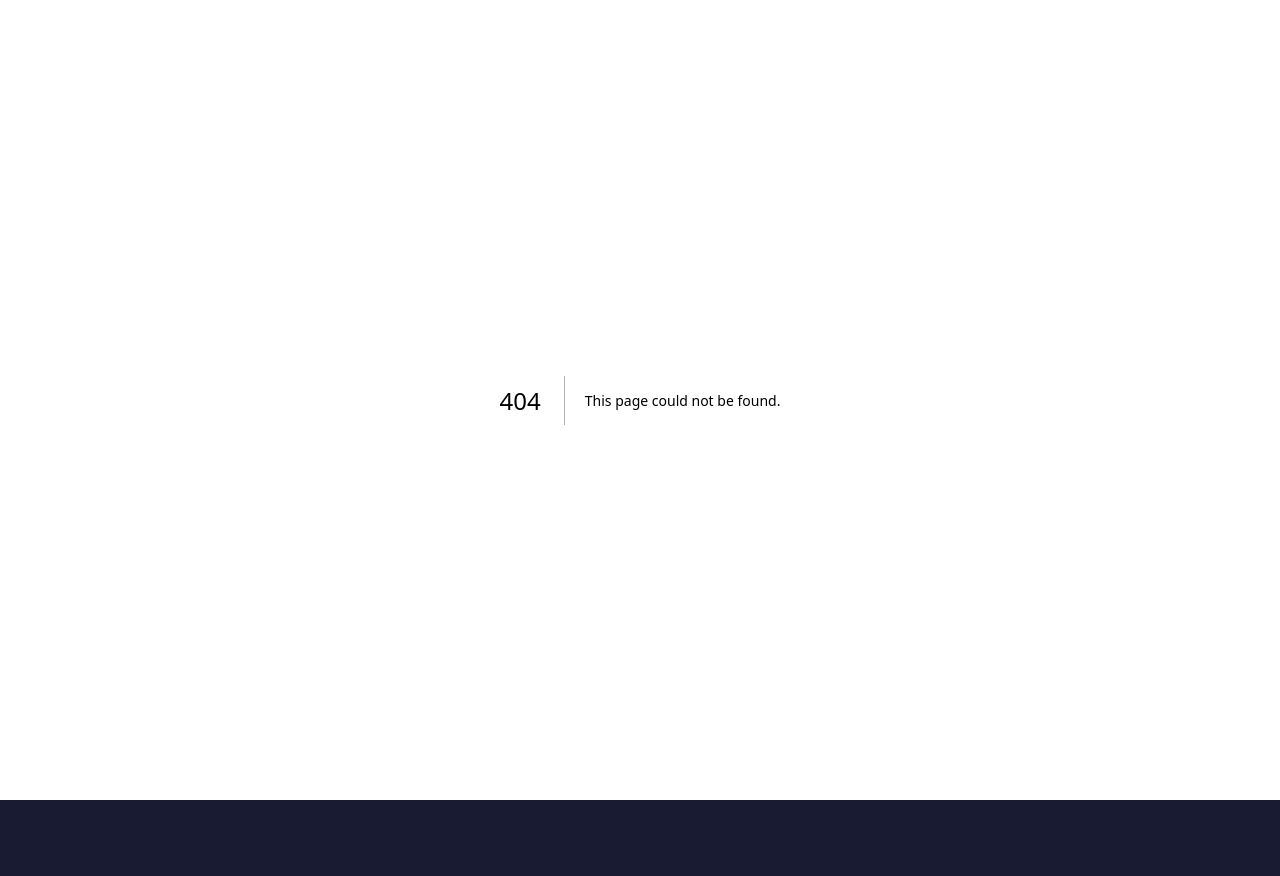
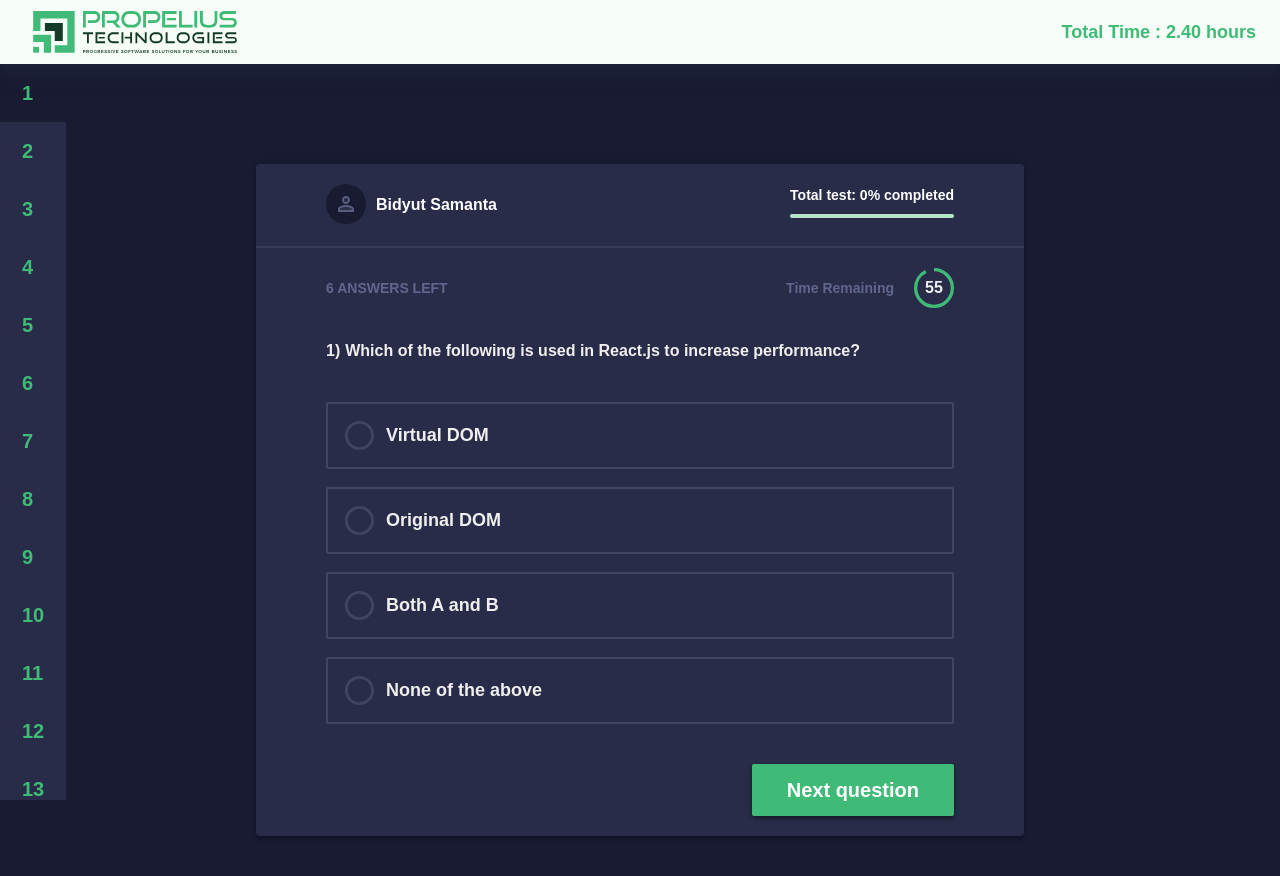
Before and after one commit to Propelius-Technologies/quiz-app, a Next.js app: page / in a window 1280 px wide. Before the commit this address had no page. Shown: the top 876 px of the page. Before the commit the page ends 800 px from the top, so only its background shows below. Built offline with nearby package versions, Linux system fonts and the light colour scheme.

Commit message:
remove console and change in env file

```diff
--- a/src/components/common/CustomSideBar/index.tsx
+++ b/src/components/common/CustomSideBar/index.tsx
@@ -34,7 +34,7 @@ const SideBar: React.FC<sideBarProps> = ({
 }) => {
   const isSM = useMediaQuery("(max-width:834px)");
 
-  console.log({ mockQuestionData });
+
   return (
     <Box>
       <Drawer
--- a/src/pages/[userID].tsx
+++ b/src/pages/[userID].tsx
@@ -1,5 +1,5 @@
 import Authentication from "@/src/sections/Authentication";
-import {getAuth, GoogleAuthProvider, signInWithPopup, signInWithRedirect} from "@firebase/auth";
+import {getAuth, GoogleAuthProvider, signInWithPopup} from "@firebase/auth";
 import {useState} from "react";
 import {useRouter} from "next/router";
 import {fireBaseApp} from "../../firebase.config";
@@ -24,7 +24,7 @@ const GoogleAuth = () =>{
                 setIsLoading(false)
 
             } else {
-                console.log({response})
+
                 if (response.user?.email === 'monika.tiwari@propelius.tech') {
                     setIsLoading(false);
                     router.push('/');
--- /dev/null
+++ b/src/pages/index.tsx
@@ -0,0 +1,70 @@
+import { Box } from "@mui/material";
+import Head from "next/head";
+import { useState } from "react";
+import SideBar from "../components/common/CustomSideBar";
+import Header from "../components/common/Header";
+import { mockQuestionData } from "../data/MockData";
+import { mockDataType } from "../data/type";
+import Assessment from "../sections/Assessment/Assessment";
+
+let SelectedQueIdArray: number[] = [];
+export default function Home() {
+  const [queData, setQueData] = useState<mockDataType | undefined>(
+    mockQuestionData[0]
+  );
+  const [selectedQue, setSelectedQue] = useState<number>(0);
+  const [activeStep, setActiveStep] = useState(0);
+
+  const handleQuestion = (data: mockDataType, index: number) => {
+    console.log("getData", data);
+    SelectedQueIdArray.push(index);
+    setQueData(data);
+    setSelectedQue(index);
+  };
+
+  const handleNext = () => {
+    setActiveStep((prevActiveStep) => prevActiveStep + 5);
+
+    setQueData(mockQuestionData[selectedQue + 1]);
+    setSelectedQue(selectedQue + 1);
+  };
+
+  console.log({ queData });
+
+  return (
+    <>
+      <Head>
+        <title>Quiz App</title>
+        <meta name="description" content="Generated by create next app" />
+        <meta name="viewport" content="width=device-width, initial-scale=1" />
+        <link rel="icon" href="/favicon.ico" />
+      </Head>
+      <main>
+        <Box>
+          <Box
+            sx={{
+              backgroundColor: "#181b32",
+              py: "100px",
+            }}
+          >
+            <Header />
+            <Box>
+              <SideBar
+                mockQuestionData={mockQuestionData}
+                handleQuestion={handleQuestion}
+                selectedQue={selectedQue}
+                SelectedQueIdArray={SelectedQueIdArray}
+              />
+              <Assessment
+                queData={queData}
+                activeStep={activeStep}
+                selectedQue={selectedQue}
+                handleNext={handleNext}
+              />
+            </Box>
+          </Box>
+        </Box>
+      </main>
+    </>
+  );
+}
--- a/src/sections/Assessment/Assessment.tsx
+++ b/src/sections/Assessment/Assessment.tsx
@@ -122,7 +122,7 @@ const Assessment: React.FC<AssessmentProps> = ({
                   {queData?.option && (
                     <>
                       {Object.entries(queData.option).map((data, index) => {
-                        console.log({ data });
+
                         return (
                           <>
                             <FormControlLabel
```
Also changed, not shown: firebase.config.ts (+7 -7 lines).
